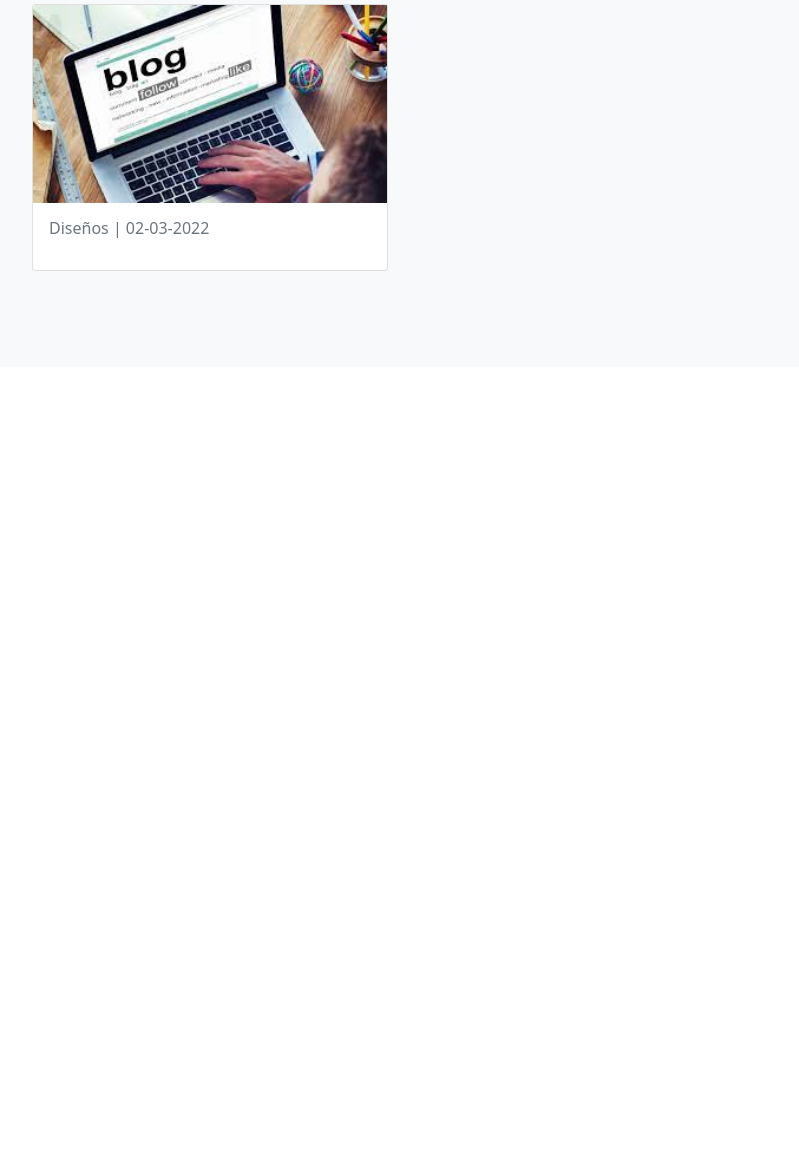
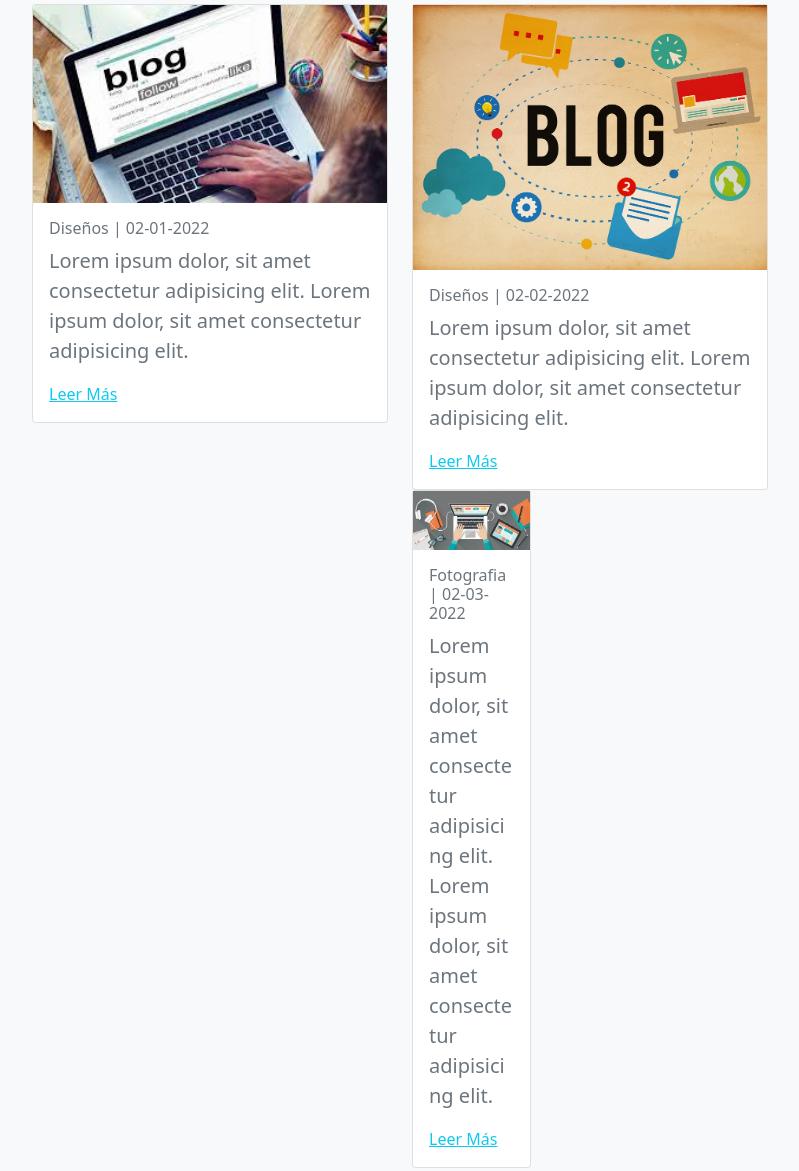
Before and after one commit to tomyhas/idea-perez-rodriguez, a plain HTML site: page index.html in a window 1280 px wide. Shown: the part 2713-3884 px from the top of the page, without its empty margins (50-849 px from the left). Before the commit the page ends 3080 px from the top, so only its background shows below. Drawn offline with Linux system fonts and the light colour scheme.

Commit message:
sexto  commit de prueba

```diff
--- a/index.html
+++ b/index.html
@@ -229,15 +229,48 @@
                             <img src="img/blog1.jpg" class="img-fluid" alt="blog 1">
                             <div class="card-body">
                                 <div class="text-muted">
-                                    <h6 class="font-weight-bold">Diseños | 02-03-2022</h6>
-                                    <p class="lead"></p>
+                                    <h6 class="font-weight-bold">Diseños | 02-01-2022</h6>
+                                    <p class="lead">
+                                        Lorem ipsum dolor, sit amet consectetur adipisicing elit.
+                                        Lorem ipsum dolor, sit amet consectetur adipisicing elit.
+                                    </p>
+                                </div>
+                                <a href="#" class="text-info font-weight-bold">Leer Más</a>
+                            </div>
+                        </div>
+                    </div>
+                    <div class="col-lg-4 mb-5 mb-lg-0">
+                        <div class="card">
+                            <img src="img/blog2.jpg" class="img-fluid" alt="blog 2">
+                            <div class="card-body">
+                                <div class="text-muted">
+                                    <h6 class="font-weight-bold">Diseños | 02-02-2022</h6>
+                                    <p class="lead">
+                                        Lorem ipsum dolor, sit amet consectetur adipisicing elit.
+                                        Lorem ipsum dolor, sit amet consectetur adipisicing elit.
+                                    </p>
+                                </div>
+                                <a href="#" class="text-info font-weight-bold">Leer Más</a>
+                            </div>
+                        </div>
+                        <div class="col-lg-4 mb-5 mb-lg-0">
+                            <div class="card">
+                                <img src="img/blog3.jpg" class="img-fluid" alt="blog 3">
+                                <div class="card-body">
+                                    <div class="text-muted">
+                                        <h6 class="font-weight-bold">Fotografia | 02-03-2022</h6>
+                                        <p class="lead">
+                                            Lorem ipsum dolor, sit amet consectetur adipisicing elit.
+                                            Lorem ipsum dolor, sit amet consectetur adipisicing elit.
+                                        </p>
+                                    </div>
+                                    <a href="#" class="text-info font-weight-bold">Leer Más</a>
                                 </div>
                             </div>
                         </div>
                     </div>
                 </div>
-            </div>
-        </section>
+            </section>
 
 
 
```
Also changed, not shown: img/blog2.jpg (added), img/blog3.jpg (added).
